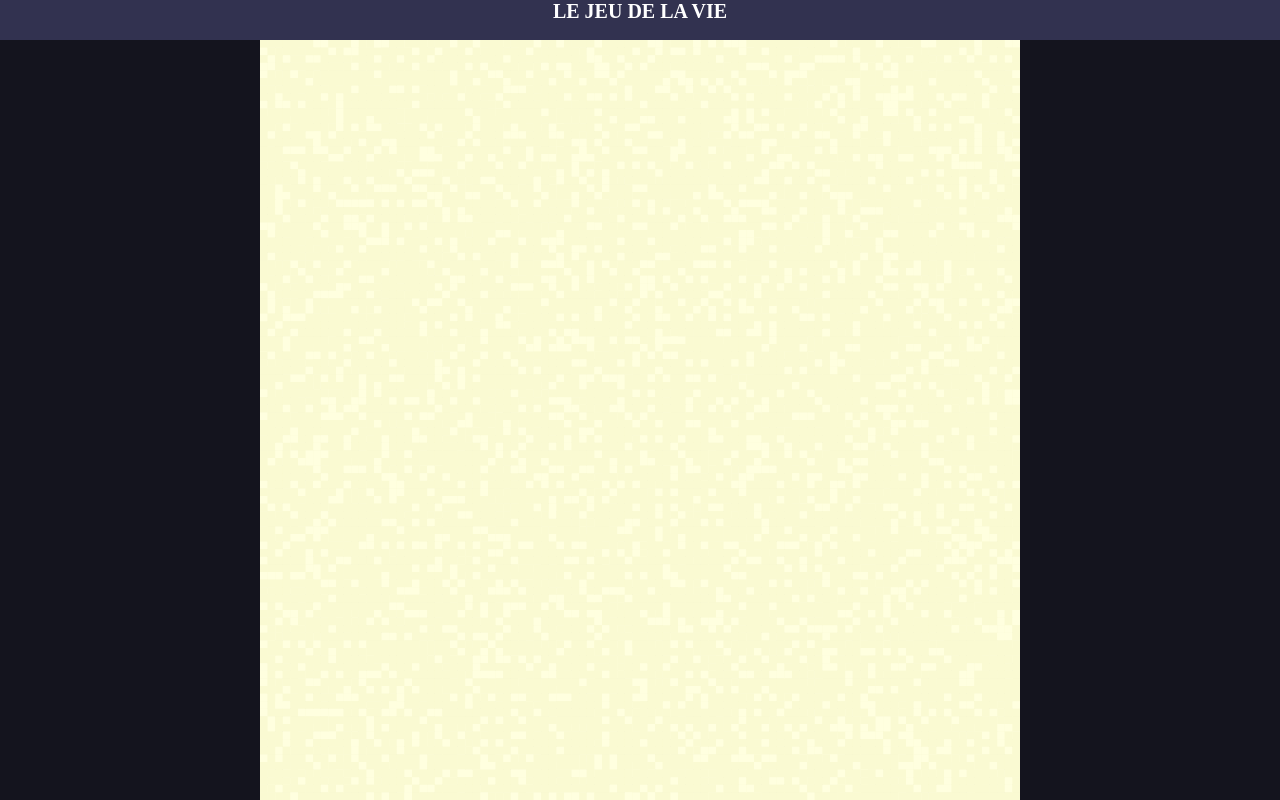
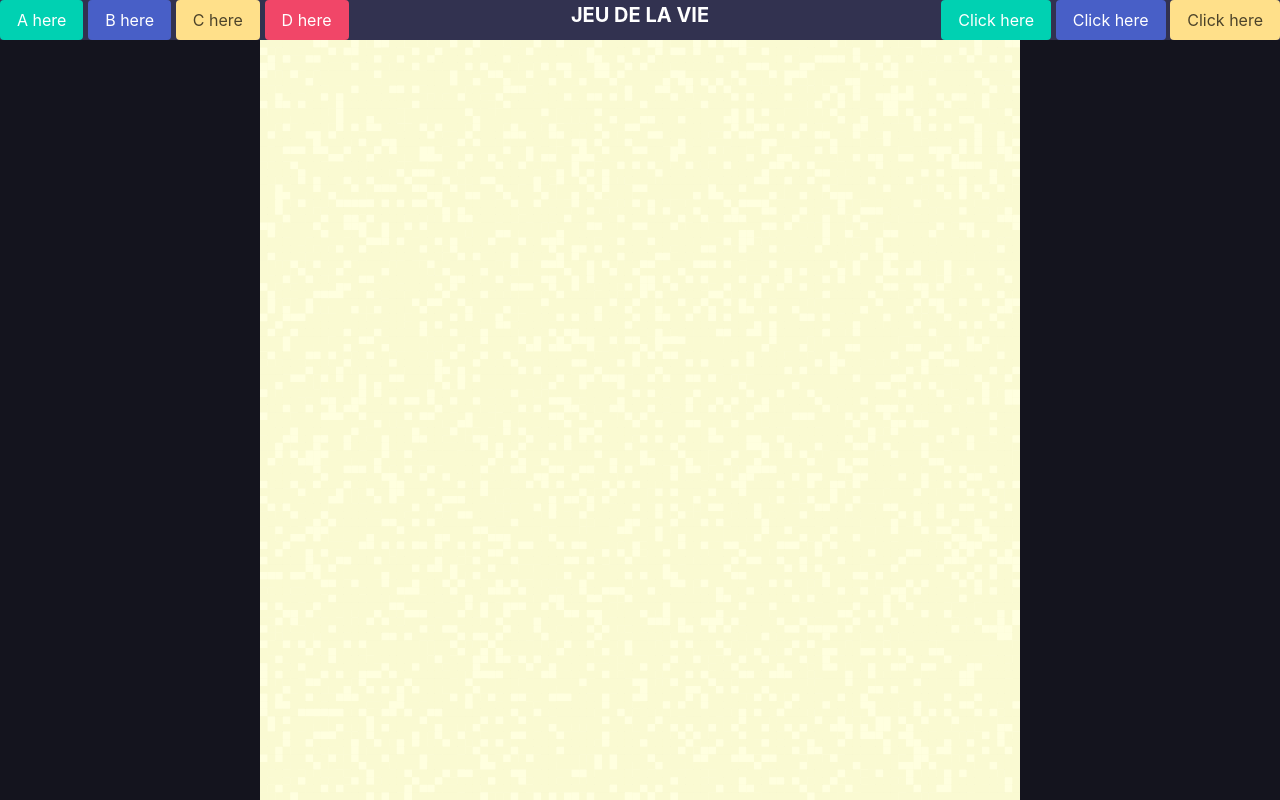
Before and after one commit to BoivertJulien/JeuDeLaVie, a plain HTML site: page index.html in a window 1280 px wide. Drawn offline with nearby package versions, Linux system fonts and the light colour scheme; animation ran at ten frames a second.

Commit message:
Ajout de bouton (css bulma framework)

```diff
--- a/index.html
+++ b/index.html
@@ -5,6 +5,7 @@
     <meta charset="utf-8">
     <meta name="viewport" content="width=device-width">
     <link rel="stylesheet" type="text/css" href="src/css/main.css">
+    <link rel="stylesheet" href="https://cdnjs.cloudflare.com/ajax/libs/bulma/0.6.2/css/bulma.min.css">
     <title>L1FE G4ME</title>
 </head>
 
@@ -14,7 +15,23 @@
     <script src="src/js/listeners.js"></script>
 
     <div class="myHeaders">
-      Le jeu de la Vie
+                <div class="columns">
+                    <div class="column"  align="left" style="width:40%;">
+                        <button class="button **is-large is-primary is-rounded**">A here</button>
+                        <button class="button **is-large is-link is-rounded**">B here</button>
+                        <button class="button **is-large is-warning is-rounded**">C here</button>
+                        <button class="button **is-large is-danger is-rounded**">D here</button>
+                    </div>
+                    <div class="column" align="center" style="width:20%;">
+                        Jeu de la vie
+                    </div>
+                    <div class="column" align="right" style="width:40%;">
+                        <button class="button **is-large is-primary is-rounded**">Click here</button>
+                        <button class="button **is-large is-link is-rounded**">Click here</button>
+                        <button class="button **is-large is-warning is-rounded**">Click here</button>
+                        <button class="button **is-large is-danger is-rounded**">Click here</button>
+                    </div>
+                </div>
     </div>
 
     <div class="main">
```
